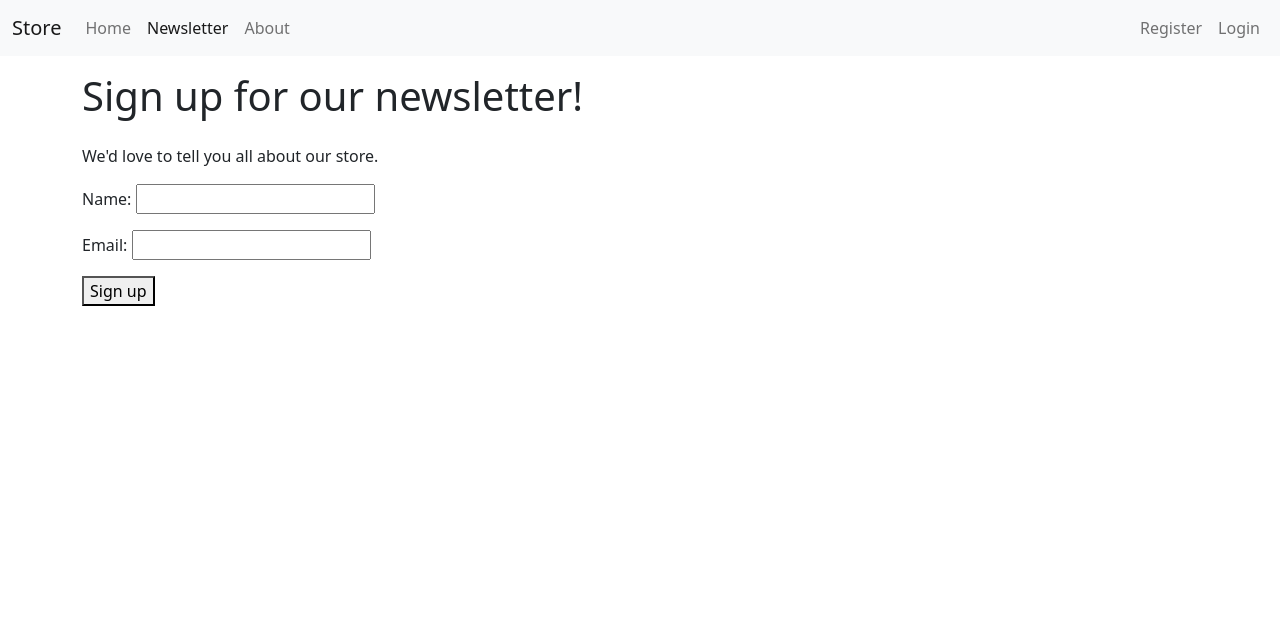
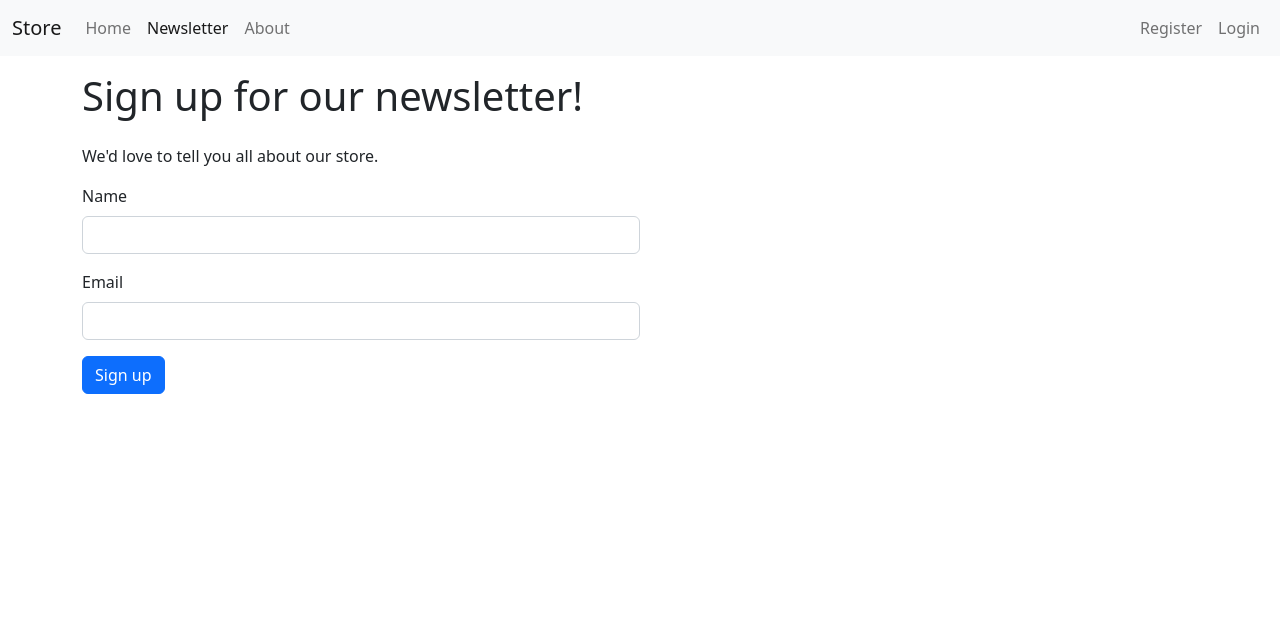
Before and after one commit to jeremy886/django-course-project, a Django app: page /newsletter/ in a window 1280 px wide. Shown: the top 634 px of the page. Run offline with Django 4.2, Linux system fonts and the light colour scheme; some libraries are stand-ins or nearby versions.

Commit message:
Use django-widget-tweaks to customize newsletter form

```diff
--- /dev/null
+++ b/my_store/context_processors.py
@@ -0,0 +1,2 @@
+def widget_tweaks_errors(request):
+    return {"WIDGET_ERROR_CLASS": "is-invalid"}
--- a/my_store/settings.py
+++ b/my_store/settings.py
@@ -67,6 +67,7 @@ TEMPLATES = [
                 'django.template.context_processors.request',
                 'django.contrib.auth.context_processors.auth',
                 'django.contrib.messages.context_processors.messages',
+                'my_store.context_processors.widget_tweaks_errors',
             ],
         },
     },
--- a/templates/newsletter.html
+++ b/templates/newsletter.html
@@ -1,4 +1,6 @@
 {% extends 'base.html' %}
+
+{% load widget_tweaks %}
 
 {% block title %}Newsletter -- My Store{% endblock %}
 
@@ -8,9 +10,29 @@
 
 {% block content %}
     <p>We'd love to tell you all about our store.</p>
-    <form method="post">
+    <form method="post" class="col-lg-9 col-xl-6">
         {% csrf_token %}
-        {{ form.as_p }}
-        <button type="submit">Sign up</button>
+
+        <div class="mb-3">
+            <label for="id_name" class="form-label">Name</label>
+            {% render_field form.name class+="form-control" %}
+            <div class="invalid-feedback">
+                {% for error in form.name.errors %}
+                    {{ error }}
+                {% endfor %}
+            </div>
+        </div>
+
+        <div class="mb-3">
+            <label for="id_email" class="form-label">Email</label>
+            {% render_field form.email class+="form-control" %}
+            <div class="invalid-feedback">
+                {% for error in form.email.errors %}
+                    {{ error }}
+                {% endfor %}
+            </div>
+        </div>
+
+        <button type="submit" class="btn btn-primary">Sign up</button>
     </form>
 {% endblock content %}
```
